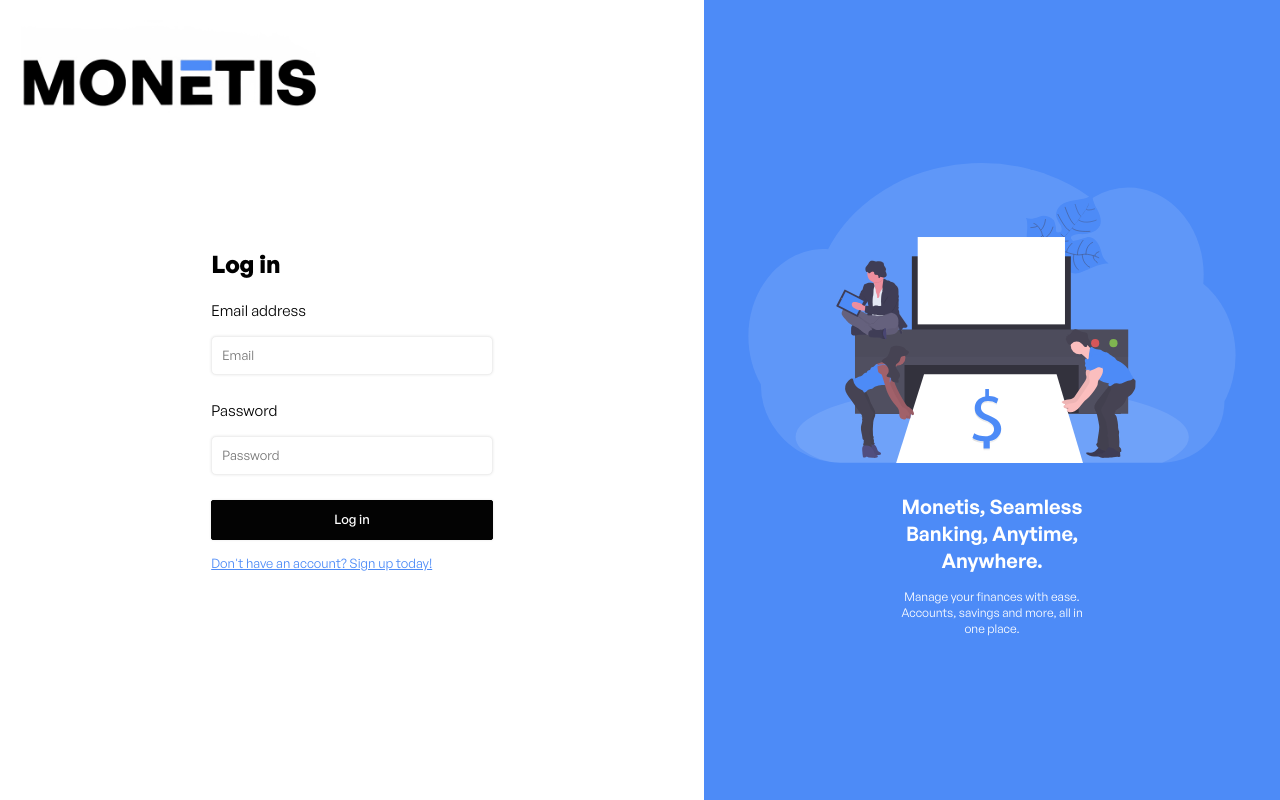
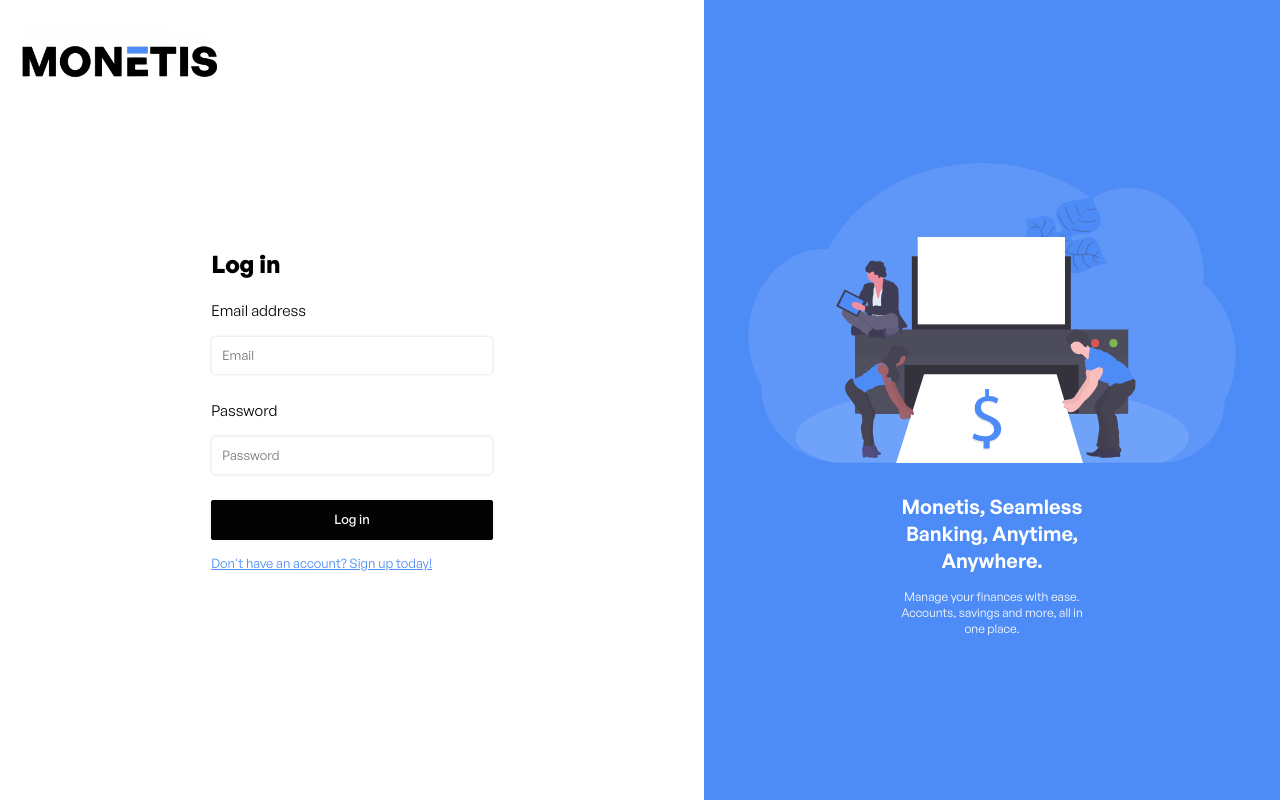
Before and after one commit to alexVarela01/monetis, a Next.js app: page /login in a window 1280 px wide. Built offline with nearby package versions, Linux system fonts and the light colour scheme.

Commit message:
logo size

```diff
--- a/app/login/styles.css
+++ b/app/login/styles.css
@@ -5,7 +5,7 @@
 }
 
 .logo img{
-  width: 300px;
+  width: 200px;
   height: fit-content;
 }
 
--- a/app/register/styles.css
+++ b/app/register/styles.css
@@ -9,7 +9,7 @@
 }
 
 .logo img{
-  width: 300px;
+  width: 200px;
   height: fit-content;
 }
 
```
